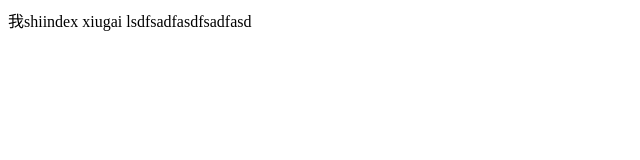
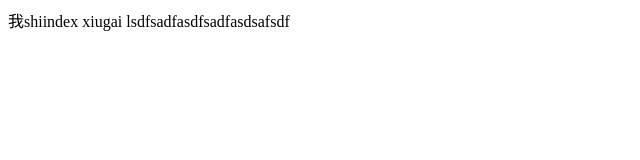
Before and after one commit to lysnext/git-groupdemo, a plain HTML site: page index.html in a window 1280 px wide. Shown: the full height of the page, 0-640 px from the left. Drawn offline with Linux system fonts and the light colour scheme.

Commit message:
A第四次提交

```diff
--- a/index.html
+++ b/index.html
@@ -9,7 +9,7 @@
 </head>
 
 <body>
-   我shiindex xiugai lsdfsadfasdfsadfasd
+   我shiindex xiugai lsdfsadfasdfsadfasdsafsdf
 </body>
 
 </html>
```
